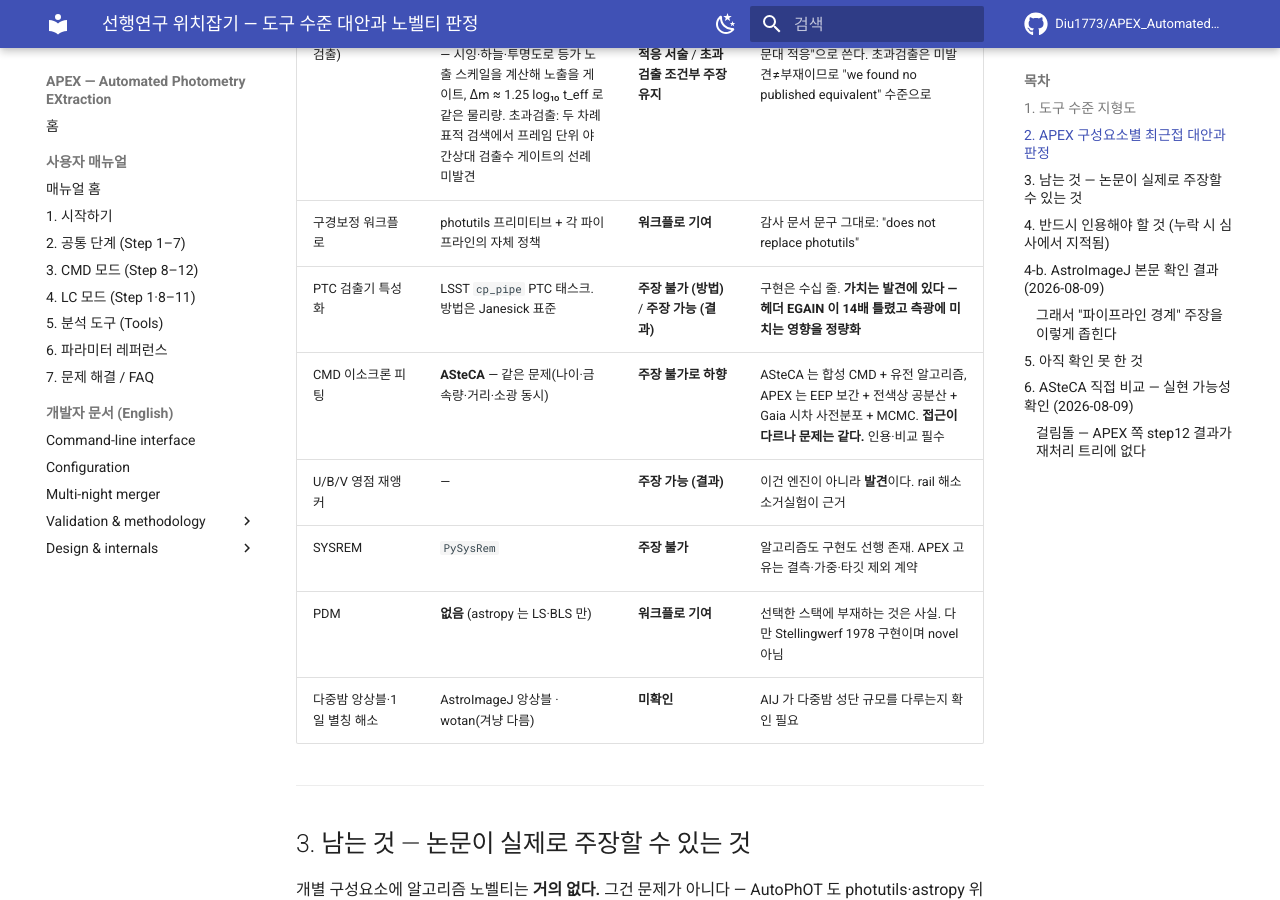
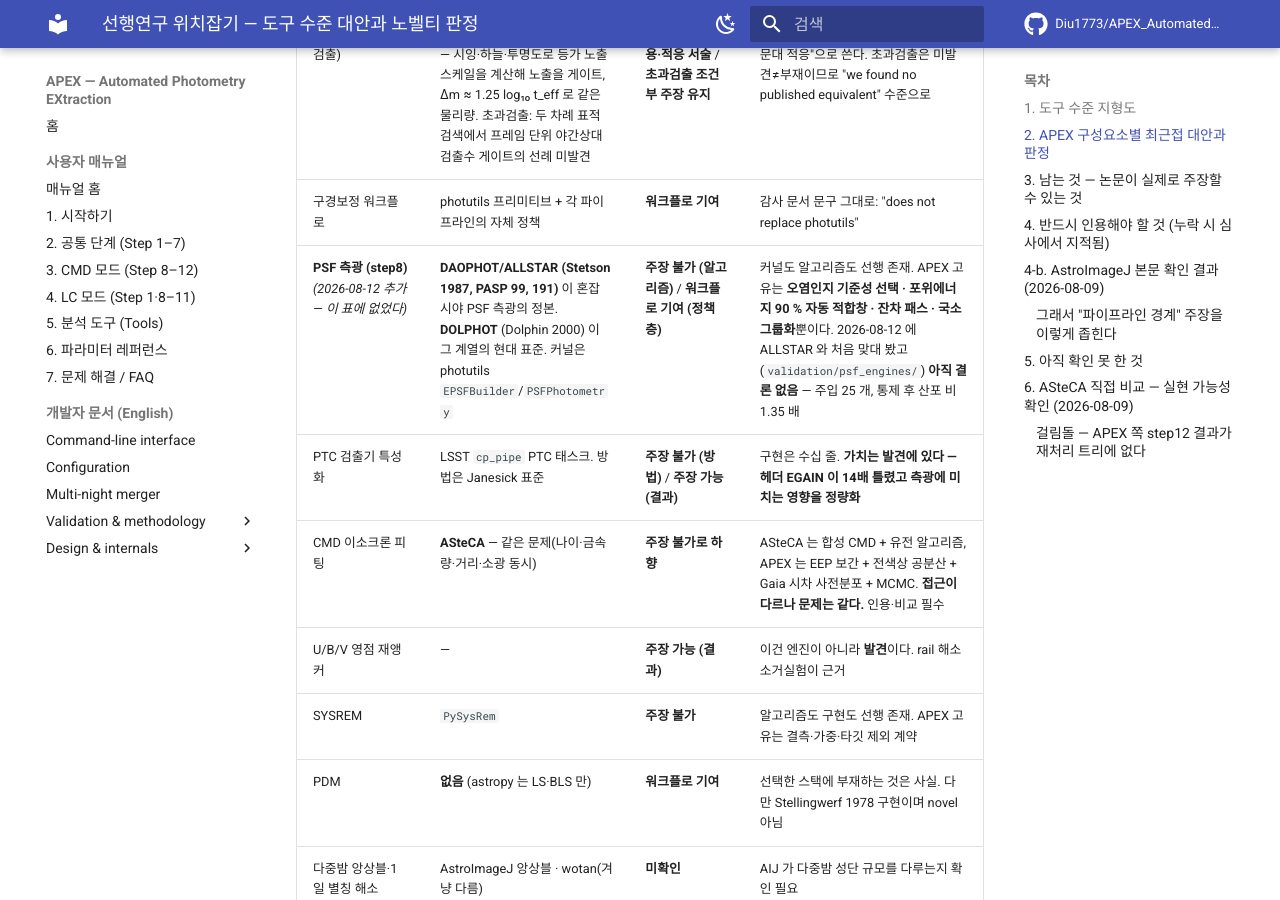
Before and after one commit to Diu1773/APEX_AutomatedPhotometryEXtraction, an MkDocs documentation site: the page built from docs/audit/APEX_PRIOR_ART.md, in a window 1280 px wide and 900 px high, scrolled down 2085 px. Built offline with MkDocs 1.6.1 and Material for MkDocs 9.7.7, drawn with Linux system fonts in a browser that asks for light colours; comment, search, counter and statistics services are not loaded; some of the changed text lies outside the part shown.

Commit message:
audit(prior-art): PSF 측광 행 추가 — Stetson(DAOPHOT) 이 must-cite 표에 없었다
선행연구 문서에서 Stetson 이 0 회 나온다. §4 는 "반드시 인용해야 할 것
(누락 시 심사에서 지적됨)" 인데, **혼잡 시야 PSF 측광의 정본인 DAOPHOT 이
거기 없었다.** 원고 본문은 이미 \citep{stetson1987} 을 달고 있으므로 논문이
아니라 감사 문서 쪽 누락이다.

§2 구성요소별 표에도 PSF 행이 없어서 추가했다. 판정은 알고리즘 주장 불가 /
정책층 워크플로 기여다 — 커널은 photutils, 알고리즘은 Stetson, APEX 고유는
오염인지 기준성 선택·자동 적합창·잔차 패스·국소 그룹화뿐이다.

계통적 사각지대였다는 점을 문서에 남겼다. step8 은 이 표에도, 성적표 표에도
없었고, IRAF 대조 하네스도 phot(조리개)만 불렀다. **두 번째로 큰 자작
엔진이 감사 표면 세 곳을 전부 통과했다.** 새 엔진을 넣을 때 셋을 함께
확인하도록 규칙을 적었다.

Co-Authored-By: Claude Opus 5 <noreply@anthropic.com>

```diff
--- a/docs/audit/APEX_PRIOR_ART.md
+++ b/docs/audit/APEX_PRIOR_ART.md
@@ -38,6 +38,7 @@ photutils·ccdproc·SEP)에서 "왜 패키지를 통째로 쓰지 않았나"를
 | 검출·구경측광 | SEP·photutils (프리미티브) · AutoPhOT·PP (도구) | **주장 불가** | 커널은 위임. APEX 기여는 오케스트레이션·QC |
 | 프레임 QC 게이트 (depth-cost, 초과검출) | **depth-cost: DES `t_eff` (Neilsen+ 2016) 가 직접 선례** — 시잉·하늘·투명도로 등가 노출 스케일을 계산해 노출을 게이트, Δm ≈ 1.25 log₁₀ t_eff 로 같은 물리량. 초과검출: 두 차례 표적 검색에서 프레임 단위 야간상대 검출수 게이트의 선례 미발견 | **depth-cost 신규성 철회 → 인용·적응 서술** / **초과검출 조건부 주장 유지** | depth-cost 는 "서베이 운영 QC(t_eff) 개념의 프레임 단위·등급 표현·소형 천문대 적응"으로 쓴다. 초과검출은 미발견≠부재이므로 "we found no published equivalent" 수준으로 |
 | 구경보정 워크플로 | photutils 프리미티브 + 각 파이프라인의 자체 정책 | **워크플로 기여** | 감사 문서 문구 그대로: "does not replace photutils" |
+| **PSF 측광 (step8)** *(2026-08-12 추가 — 이 표에 없었다)* | **DAOPHOT/ALLSTAR (Stetson 1987, PASP 99, 191)** 이 혼잡 시야 PSF 측광의 정본. **DOLPHOT** (Dolphin 2000) 이 그 계열의 현대 표준. 커널은 photutils `EPSFBuilder`/`PSFPhotometry` | **주장 불가 (알고리즘)** / **워크플로 기여 (정책층)** | 커널도 알고리즘도 선행 존재. APEX 고유는 **오염인지 기준성 선택 · 포위에너지 90 % 자동 적합창 · 잔차 패스 · 국소 그룹화**뿐이다. 2026-08-12 에 ALLSTAR 와 처음 맞대 봤고(`validation/psf_engines/`) **아직 결론 없음** — 주입 25 개, 통제 후 산포 비 1.35 배 |
 | PTC 검출기 특성화 | LSST `cp_pipe` PTC 태스크. 방법은 Janesick 표준 | **주장 불가 (방법)** / **주장 가능 (결과)** | 구현은 수십 줄. **가치는 발견에 있다 — 헤더 EGAIN 이 14배 틀렸고 측광에 미치는 영향을 정량화** |
 | CMD 이소크론 피팅 | **ASteCA** — 같은 문제(나이·금속량·거리·소광 동시) | **주장 불가로 하향** | ASteCA 는 합성 CMD + 유전 알고리즘, APEX 는 EEP 보간 + 전색상 공분산 + Gaia 시차 사전분포 + MCMC. **접근이 다르나 문제는 같다.** 인용·비교 필수 |
 | U/B/V 영점 재앵커 | — | **주장 가능 (결과)** | 이건 엔진이 아니라 **발견**이다. rail 해소 소거실험이 근거 |
@@ -81,6 +82,13 @@ LCO 2기기 vs BANZAI 교차기기.
 | Brennan & Fraser 2022, A&A 667, A62 (AutoPhOT) | 같은 절의 직전 사례이자 문체 준거 |
 | Erece & Kilic 2026, arXiv:2607.27414 (PhoPS) | 인덱스 없는 측성을 먼저 발표 |
 | Tamuz+ 2005 · Stellingwerf 1978 · Hippke+ 2019 | 알고리즘 출처 (일부는 이미 인용) |
+| **Stetson 1987, PASP 99, 191 (DAOPHOT)** · Dolphin 2000 (DOLPHOT) | **혼잡 시야 PSF 측광의 정본.** 원고 본문은 이미 `\citep{stetson1987}` 를 달고 있으나 **이 표에는 빠져 있었다** (2026-08-12 추가) |
+
+> **2026-08-12 — 왜 빠져 있었는지.** step8 은 이 표에도, 성적표 표에도 없었고,
+> IRAF 대조 하네스도 `phot`(조리개)만 불렀다. **APEX 에서 두 번째로 큰 자작
+> 엔진(8,589 줄)이 감사 표면 세 곳을 전부 통과해 버렸다.** 한 문서의 누락이
+> 아니라 계통적 사각지대였다. 새 엔진을 감사에 넣을 때는 이 표 · 성적표 ·
+> 대조 하네스 셋을 함께 확인할 것.
 
 ---
 
```
